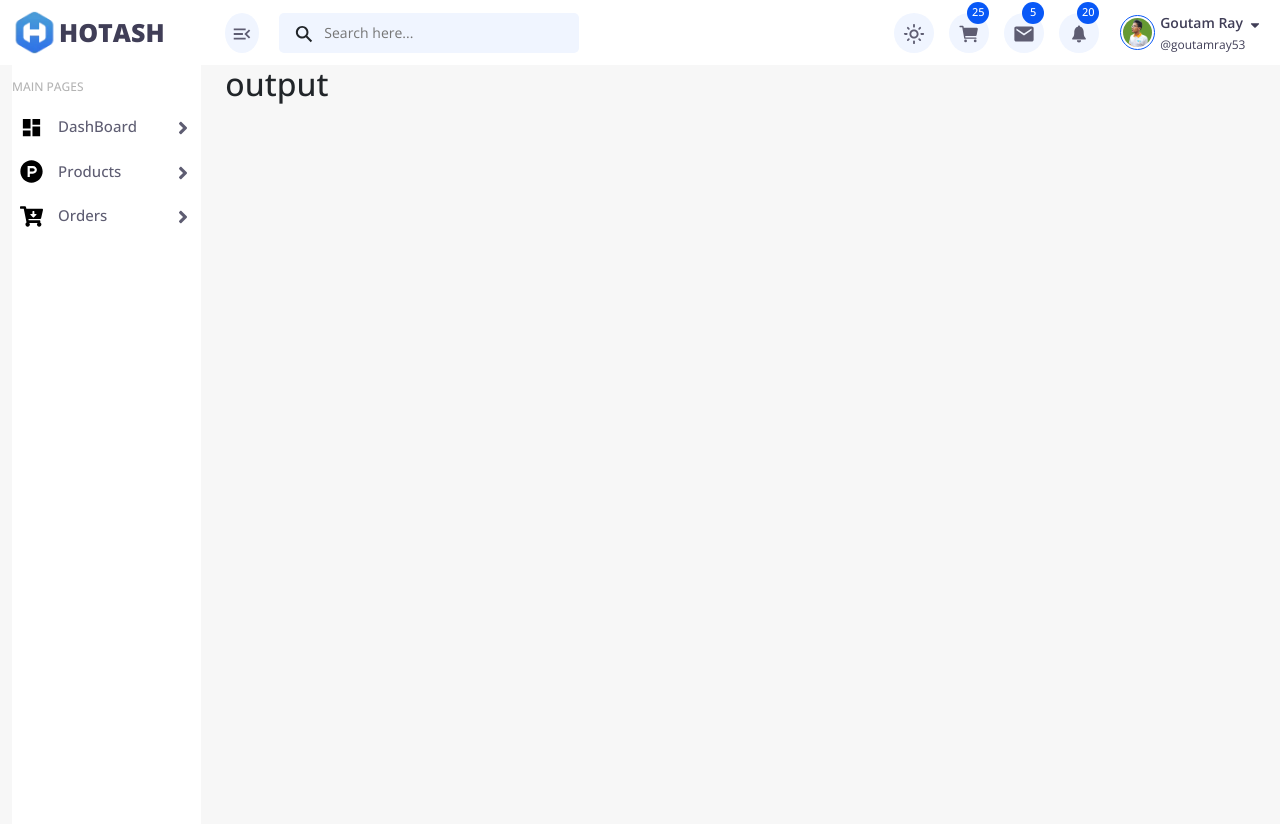
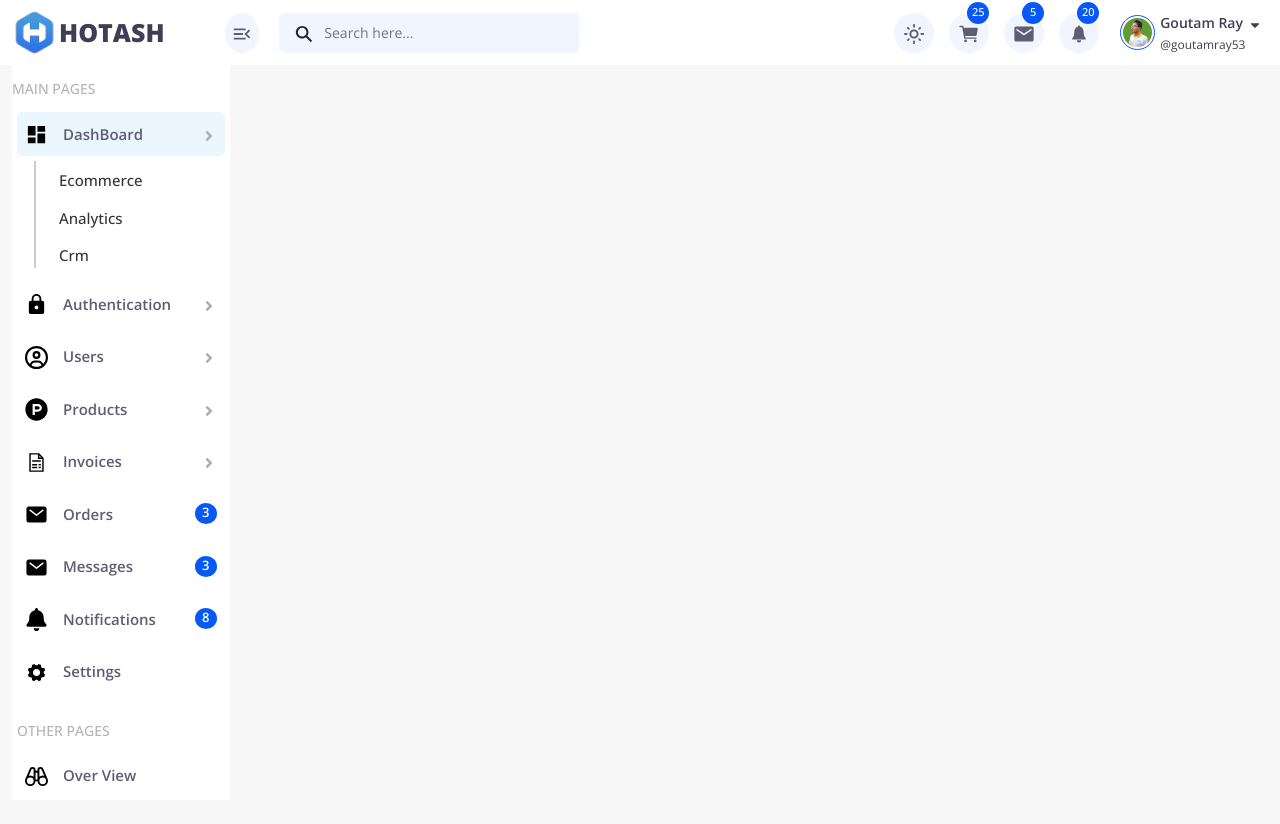
Before and after one commit to goutamray/Ecommerce-Admin-Dashboard-By-React, a React (Vite) app: page / in a window 1280 px wide. Both pictures are taken after a click on the button "DashBoard". Shown: the top 824 px of the page. After the commit the page ends 800 px from the top, so only its background shows below. Built offline with nearby package versions, Linux system fonts and the light colour scheme.

Commit message:
sidebar done

```diff
--- a/src/components/Header/Header.css
+++ b/src/components/Header/Header.css
@@ -5,6 +5,11 @@ header{
   height: auto;
   background-color: #fff;
   padding: 10px 0px;
+  position: fixed;
+  top: 0px;
+  width: 100%;
+
+  z-index: 99999;
 }
 
 .header-row {
--- a/src/components/sideBar/SideBar.css
+++ b/src/components/sideBar/SideBar.css
@@ -2,32 +2,59 @@
 
 .sideBar-wrapper{
   background: #fff;
-  width: 100%;
+  width: 17%;
   height: 100vh;
+  position: fixed;
+  top: 0px;
+  max-height: 100vh;
+  overflow-y: scroll;
+  overflow-x: hidden;
+}
+
+.sideBar-wrapper::-webkit-scrollbar{
+  opacity: 0 !important;
+  height: 3px !important;
+  width: 3px !important;
+}
+
+.sideBar-wrapper:hover::-webkit-scrollbar-thumb{
+  height: 3px !important;
+  width: 3px !important;
+  background: #0858f7 !important;
+  opacity: 1;
 
 }
-.sideBar-wrapper .all-left-menu{
 
+.sideBar-wrapper .all-left-menu h4 {
+  color: #B4B4B4;
+  font-size: 14px;
+  font-weight: 500;
+  padding-top: 65px;
+  padding-bottom: 10px;
+  text-transform: uppercase;
 }
-.sideBar-wrapper .all-left-menu h4{
+.sideBar-wrapper .all-left-menu h3 {
   color: #B4B4B4;
-  font-size: 12px;
+  font-size: 14px;
   font-weight: 500;
-  padding-top: 15px;
+  padding-top: 25px;
   padding-bottom: 10px;
+  text-transform: uppercase;
 }
 
 .sideBar-wrapper .all-left-menu ul{
+padding: 0px 5px;
+position: relative;
 
 }
 .sideBar-wrapper .all-left-menu ul li{
-
+  padding: 4px 0px;
 }
 .sideBar-wrapper .all-left-menu ul li button {
    border: none;
    background: transparent;
    font-size: 15px;
-   font-weight: 500;
+   font-weight: 600;
    color:#5E5D72;
    text-transform: capitalize;
    width: 100%;
@@ -35,30 +62,154 @@
    display: flex;
    align-items: center;
    padding: 10px 8px;
+   border-radius: 5px;
 
    transition: all 0.3s ease-in-out;
 }
 
-.sideBar-wrapper .all-left-menu ul li button .icon {
-
-}
 .sideBar-wrapper .all-left-menu ul li button span.icon svg {
   margin-right: 15px;
   font-size: 23px;
   color: #000;
 }
 .sideBar-wrapper .all-left-menu ul li button .angle {
-   text-align: end;
-   width: 30px;
-   margin-left: auto;
-
+  text-align: end;
+  width: 30px;
+  margin-left: auto;
+  color: #b0adad;
 
 }
 .sideBar-wrapper .all-left-menu ul li button span.angle svg{
-  font-size: 20px;
-
+  font-size: 16px;
 }
 
-.sideBar-wrapper .all-left-menu ul li button:hover{
-  background-color: #f1f1f1;
+.sideBar-wrapper .all-left-menu ul li button .angle-abc {
+  height: 21px;
+  width: 22px;
+  background-color: #0858f7;
+  margin-left: auto;
+  color: #fff;
+  font-size: 13px;
+  border-radius: 50%;
+  text-align: center;
 }
+
+.sideBar-wrapper .all-left-menu ul li  button:hover{
+  background-color: #f1f1f1 !important;
+}
+
+.sideBar-wrapper .all-left-menu ul li  button.active{
+  background-color: #ebf6ff !important;
+}
+
+
+.sideBar-wrapper .all-left-menu ul li ul{
+margin-left: 17px;
+}
+.sideBar-wrapper .all-left-menu ul li ul li{
+ padding-top: 5px;
+ padding-left: 20px;
+}
+.sideBar-wrapper .all-left-menu ul li ul li a{
+  font-size: 15px;
+  font-weight: 500;
+  color: #363535;
+  display: block;
+  padding: 3px 0px;
+
+  transition: all 0.3s ease-in-out;
+}
+
+.sideBar-wrapper .all-left-menu ul li ul li a:hover{
+  color: #0858f7;
+}
+
+
+.sideBar-wrapper .all-left-menu ul li ul::before{
+  content: "";
+  position: absolute;
+  top: 0px;
+  left: 0px;
+  height: 95%;
+  width: 2px;
+  background-color: rgba(0, 0, 0, 0.2);
+}
+
+.sideBar-wrapper .all-left-menu ul li .submenuWrapper{
+  transition: all 0.3s ease-in-out;
+}
+
+.sideBar-wrapper .all-left-menu ul li .submenuWrapper.colapsed{
+  height: 0px !important;
+}
+
+
+.sideBar-wrapper .all-left-menu ul li .submenuWrapper.colapsed ul{
+  opacity: 0;
+}
+
+.sideBar-wrapper .all-left-menu ul li .submenuWrapper.colapse{
+  height: auto !important;
+}
+
+
+.sideBar-wrapper .all-left-menu ul li .submenuWrapper.colapse ul{
+  opacity: 1;
+  margin-top: 5px;
+}
+
+
+/* logout  */
+
+.logoutWrapper{
+  width: 90%;
+  height: 120px;
+  background-color: #a6c3fc;
+  border-radius: 5px;
+  margin: 10px;
+  display: flex;
+  align-items: center;
+  justify-content: center;
+  position: relative;
+
+  overflow: hidden;
+}
+
+
+.logoutWrapper a button{
+  color: #fff;
+  font-size: 14px;
+  font-weight: 700;
+  padding: 9px 13px;
+  background-color: #0858f7;
+  border-radius: 5px;
+  border: none;
+  text-transform: uppercase;
+}
+.logoutWrapper a button span svg{
+   font-size: 20px;
+   color: #fff;
+}
+
+
+.logoutWrapper::before {
+  content: "";
+  width: 30px;
+  height: 30px;
+  position: absolute;
+  background-color: #7ea8fb;
+  border-radius: 50%;
+  left: 13px;
+  top: 23px;
+}
+.logoutWrapper::after {
+  content: "";
+  width: 74px;
+  height: 60px;
+  position: absolute;
+  background-color: #7ea8fb;
+  border-radius: 50%;
+  right: -7px;
+  top: -20px;
+  overflow: hidden;
+}
--- a/src/components/sideBar/SideBar.jsx
+++ b/src/components/sideBar/SideBar.jsx
@@ -1,38 +1,179 @@
-import { MdDashboard } from "react-icons/md";
-import { FaAngleRight } from "react-icons/fa";
-import { FaProductHunt } from "react-icons/fa";
-import { FaCartArrowDown } from "react-icons/fa";
+import { MdDashboard, MdLock, MdError } from "react-icons/md";
+import { FaAngleRight, FaProductHunt , FaCartArrowDown} from "react-icons/fa";
+import { IoMail } from "react-icons/io5";
+import { FaBell , FaMicroblog } from "react-icons/fa";
+import { IoIosSettings } from "react-icons/io";
+import { FaRegCircleUser } from "react-icons/fa6";
+import { LiaFileInvoiceSolid } from "react-icons/lia";
+import { BiFileBlank } from "react-icons/bi";
+import { GrOverview } from "react-icons/gr";
+import { CgFileDocument } from "react-icons/cg";
+
+import { Link } from "react-router-dom";
+import { useState } from "react";
+
 
 import "./SideBar.css";
 const SideBar = () => {
+
+  const [activeTab, setActiveTab ] = useState(0);
+  const [isactiveTabToggle, setIsActiveTabToggle ] = useState(false);
+
+
+  const isOpenSubmenu = (index) => {
+    setActiveTab(index);
+    setIsActiveTabToggle(!isactiveTabToggle)
+  }
+
+
+
   return (
     <>
       <div className="sideBar-wrapper">
         <div className="all-left-menu">
-          <h4> MAIN PAGES </h4>
+          <h4 className="mt-3"> MAIN PAGES </h4>
           <ul>
             <li>
-              <button>
+
+               <button className={` ${activeTab === 0 ? "active" : ""} `} onClick={() => isOpenSubmenu(0)}>
                  <span className="icon"> <MdDashboard /> </span>
                     DashBoard
                  <span className="angle"> <FaAngleRight /> </span>
               </button>
+                <div className={`submenuWrapper ${activeTab === 0 && isactiveTabToggle === true ? "colapse" : "colapsed"}`}>
+                     <ul>
+                       <li><Link to="/ecommerce"> Ecommerce </Link></li>
+                       <li><Link to="/analytics"> Analytics  </Link></li>
+                       <li><Link to="/crm"> Crm </Link></li>
+                     </ul>
+              </div>
            </li>
             <li>
-              <button>
+              <Link to="/">
+                  <button className={` ${activeTab === 1 ? "active" : ""} `} onClick={() => isOpenSubmenu(1)}>
+                      <span className="icon"> <MdLock /> </span>
+                        Authentication
+                      <span className="angle"> <FaAngleRight /> </span>
+                   </button>
+                  </Link>
+             </li>
+            <li>
+            <Link to="/">
+                <button className={` ${activeTab === 2  ? "active" : ""} `} onClick={() => isOpenSubmenu(2)} >
+                    <span className="icon"> <FaRegCircleUser /> </span>
+                      Users
+                    <span className="angle"> <FaAngleRight /> </span>
+                </button>
+             </Link>
+           </li>
+            <li>
+                  <button className={` ${activeTab === 3  ? "active" : ""} `} onClick={() => isOpenSubmenu(3)} >
                     <span className="icon"> <FaProductHunt /> </span>
                         Products
                     <span className="angle"> <FaAngleRight /> </span>
                   </button>
+                  <div className={`submenuWrapper ${activeTab === 3 && isactiveTabToggle === true ? "colapse" : "colapsed"}`}>
+                     <ul>
+                       <li><Link to="/"> Product List </Link></li>
+                       <li><Link to="/"> Product View  </Link></li>
+                       <li><Link to="/"> Product Upload </Link></li>
+                     </ul>
+                  </div>
            </li>
             <li>
-              <button>
-                <span className="icon"> <FaCartArrowDown /> </span>
-                    Orders
+                <Link to="/">
+                  <button className={` ${activeTab === 4 ? "active" : ""} `} onClick={() => isOpenSubmenu(4)} >
+                    <span className="icon"> <LiaFileInvoiceSolid /> </span>
+                        Invoices
                     <span className="angle"> <FaAngleRight /> </span>
                   </button>
+                </Link>
+           </li>
+           <li>
+                <Link to="/">
+                  <button className={` ${activeTab === 6 ? "active" : ""} `} onClick={() => isOpenSubmenu(6)} >
+                    <span className="icon"> <IoMail /> </span>
+                        orders
+                    <span className="angle-abc"> 3 </span>
+                  </button>
+                </Link>
+           </li>
+            <li>
+                <Link to="/">
+                  <button className={` ${activeTab === 6 ? "active" : ""} `} onClick={() => isOpenSubmenu(6)} >
+                    <span className="icon"> <IoMail /> </span>
+                        Messages
+                    <span className="angle-abc"> 3 </span>
+                  </button>
+                </Link>
+           </li>
+            <li>
+                <Link to="/">
+                   <button className={` ${activeTab === 7 ? "active" : ""} `} onClick={() => isOpenSubmenu(7)} >
+                      <span className="icon"> <FaBell /> </span>
+                        Notifications
+                      <span className="angle-abc"> 8 </span>
+                   </button>
+                </Link>
+           </li>
+            <li>
+                <Link to="/">
+                   <button className={` ${activeTab === 8 ? "active" : ""} `} onClick={() => isOpenSubmenu(8)} >
+                      <span className="icon"> <IoIosSettings /> </span>
+                        Settings
+
+                   </button>
+                </Link>
+           </li>
+
+          <h3>  Other pages </h3>
+            <li>
+                <Link to="/">
+                  <button className={` ${activeTab === 9 ? "active" : ""} `} onClick={() => isOpenSubmenu(9)} >
+                    <span className="icon"> <GrOverview /> </span>
+                        over view
+                   </button>
+                </Link>
+           </li>
+            <li>
+              <Link to="/">
+                 <button className={` ${activeTab === 10 ? "active" : ""} `} onClick={() => isOpenSubmenu(10)} >
+                   <span className="icon"> <MdError /> </span>
+                          site error
+                 </button>
+                </Link>
+           </li>
+            <li>
+              <Link to="/">
+                <button className={` ${activeTab === 11 ? "active" : ""} `} onClick={() => isOpenSubmenu(11)} >
+                <span className="icon"> <CgFileDocument /> </span>
+                  documentation
+               </button>
+              </Link>
+           </li>
+            <li>
+              <Link to="/">
+                <button className={` ${activeTab === 12 ? "active" : ""} `} onClick={() => isOpenSubmenu(12)} >
+                  <span className="icon"> <FaMicroblog /> </span>
+                    change log
+               </button>
+              </Link>
+           </li>
+           <li>
+                <Link to="/">
+                   <button className={` ${activeTab === 13 ? "active" : ""} `} onClick={() => isOpenSubmenu(13)} >
+                      <span className="icon"> <BiFileBlank /> </span>
+                        Blank Pages
+                   </button>
+                </Link>
            </li>
           </ul>
+          <div className="logoutWrapper">
+             <Link to="/">
+                <button> <span> <MdLock /></span> Logout </button>
+              </Link>
+          </div>
+
         </div>
       </div>
     </>
```
Lines whose indentation alone changed are shown as unchanged.
